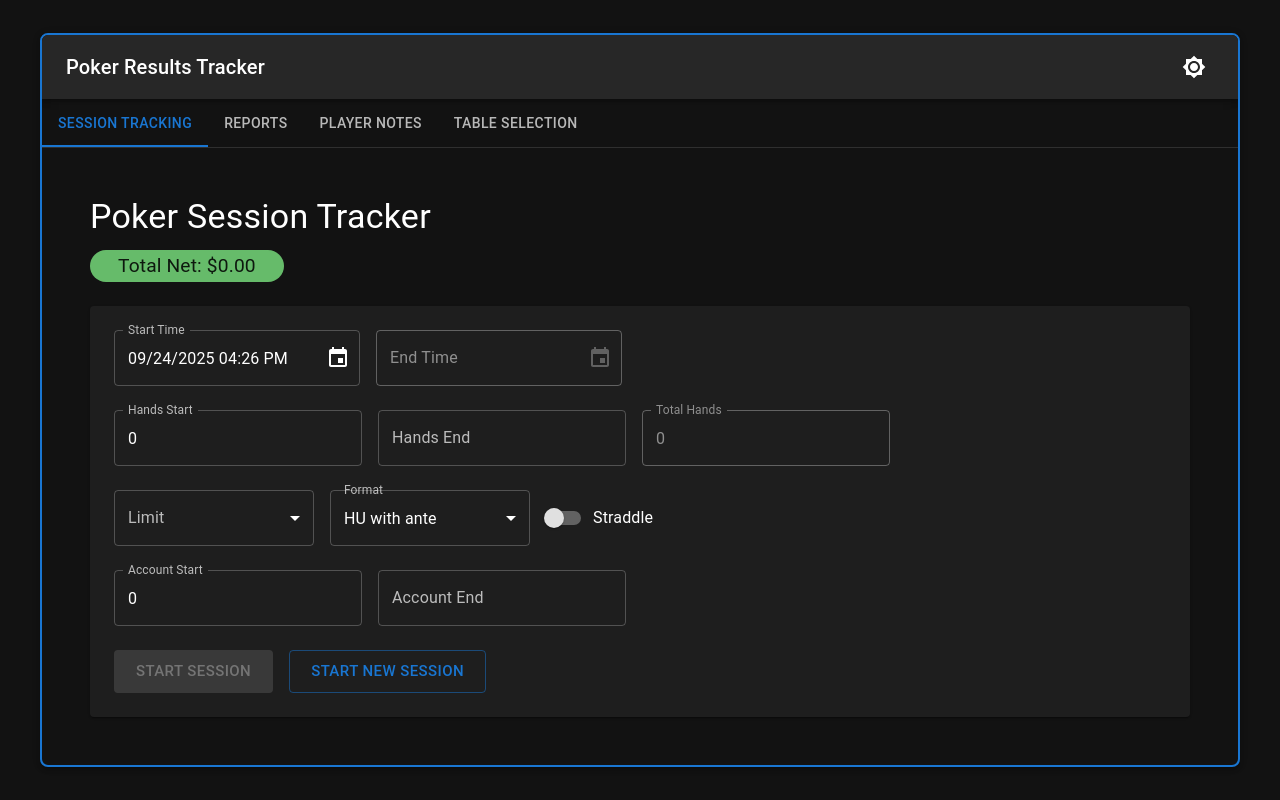
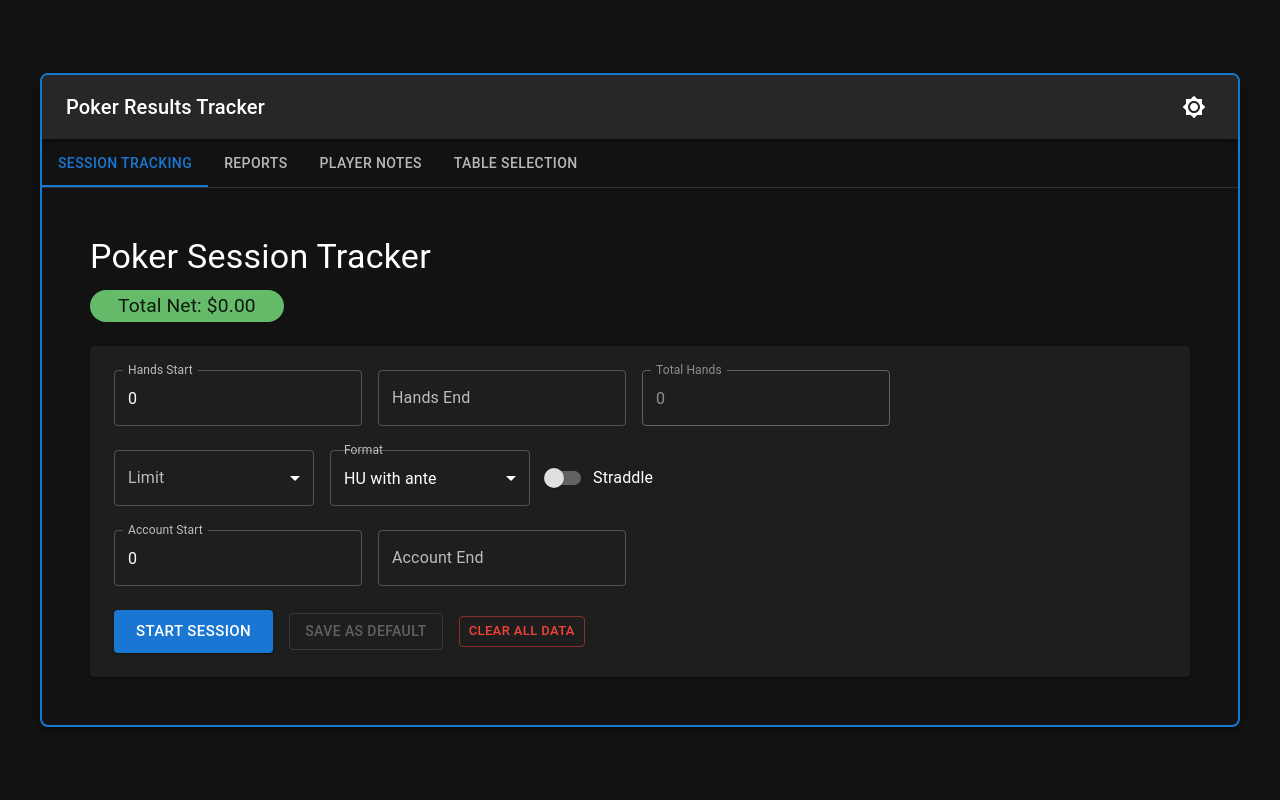
Before and after one commit to aaronpope007/poker-results-tracker, a React (Vite) app: page / in a window 1280 px wide. Built offline with nearby package versions, Linux system fonts and the light colour scheme.

Commit message:
enhanced session starting

```diff
--- a/package.json
+++ b/package.json
@@ -14,7 +14,6 @@
     "@emotion/styled": "^11.14.1",
     "@mui/icons-material": "^7.3.2",
     "@mui/material": "^7.3.2",
-    "@mui/x-date-pickers": "^8.11.2",
     "date-fns": "^4.1.0",
     "react": "^19.1.1",
     "react-dom": "^19.1.1"
--- a/src/components/SessionTab.tsx
+++ b/src/components/SessionTab.tsx
@@ -1,4 +1,4 @@
-import { useState, useEffect } from 'react';
+import { useState, useEffect, useCallback } from 'react';
 import {
   Box,
   Paper,
@@ -12,31 +12,63 @@ import {
   FormControlLabel,
   Button,
   Chip,
+  Alert,
 } from '@mui/material';
-import { DateTimePicker } from '@mui/x-date-pickers/DateTimePicker';
-import { LocalizationProvider } from '@mui/x-date-pickers/LocalizationProvider';
-import { AdapterDateFns } from '@mui/x-date-pickers/AdapterDateFns';
 import { differenceInMinutes } from 'date-fns';
 import { useApp } from '../context/AppContext';
 import type { Session } from '../types';
 
 export default function SessionTab() {
   const { state, dispatch } = useApp();
+
+  // Safety check to prevent crashes
+  if (!state) {
+    return <div>Loading...</div>;
+  }
   const [session, setSession] = useState<Partial<Session>>({
     date: new Date(),
-    startTime: new Date(),
+    startTime: undefined,
     endTime: undefined,
     handsStart: 0,
     limit: '',
     format: 'HU with ante',
     straddle: false,
     accountStart: 0,
-    isActive: true,
+    isActive: false,
   });
 
   const [isEditing, setIsEditing] = useState(false);
+  const [currentTime, setCurrentTime] = useState(new Date());
 
+  // Timer effect for live updates - only when session is active
   useEffect(() => {
+    if (!state.currentSession?.isActive) return;
+
+    const timer = setInterval(() => {
+      setCurrentTime(new Date());
+    }, 1000);
+
+    return () => clearInterval(timer);
+  }, [state.currentSession?.isActive]);
+
+  // Load default settings and previous session data
+  useEffect(() => {
+    // Load default settings from localStorage
+    const defaultSettings = localStorage.getItem('poker-default-settings');
+    if (defaultSettings) {
+      try {
+        const settings = JSON.parse(defaultSettings);
+        setSession(prev => ({
+          ...prev,
+          limit: settings.limit || '',
+          format: settings.format || 'HU with ante',
+        }));
+      } catch (error) {
+        console.error('Error loading default settings:', error);
+      }
+    }
+
+    // Load previous session data
     if (state.sessions.length > 0) {
       const lastSession = state.sessions[state.sessions.length - 1];
       if (lastSession.handsEnd) {
@@ -50,10 +82,11 @@ export default function SessionTab() {
   }, [state.sessions]);
 
   const handleStartSession = () => {
+    const now = new Date();
     const newSession: Session = {
       id: Date.now().toString(),
-      date: session.date || new Date(),
-      startTime: session.startTime || new Date(),
+      date: now,
+      startTime: now,
       handsStart: session.handsStart || 0,
       limit: session.limit || '',
       format: session.format || 'HU with ante',
@@ -65,14 +98,73 @@ export default function SessionTab() {
     dispatch({ type: 'ADD_SESSION', payload: newSession });
     dispatch({ type: 'SET_CURRENT_SESSION', payload: newSession });
     setIsEditing(true);
+
+    // Initialize timer for the new session
+    setCurrentTime(now);
+
+    // Reset form for next session but keep current limit and format
+    setSession(prev => ({
+      date: new Date(),
+      startTime: undefined,
+      endTime: undefined,
+      handsStart: 0,
+      limit: prev.limit,
+      format: prev.format,
+      straddle: false,
+      accountStart: 0,
+      isActive: false,
+    }));
+  };
+
+  const handleSaveDefaults = () => {
+    const defaultSettings = {
+      limit: session.limit,
+      format: session.format,
+    };
+    localStorage.setItem('poker-default-settings', JSON.stringify(defaultSettings));
+    alert('Default settings saved!');
+  };
+
+  const handleClearSession = () => {
+    try {
+      dispatch({ type: 'SET_CURRENT_SESSION', payload: null });
+      setIsEditing(false);
+      setCurrentTime(new Date());
+
+      // Reset session form to default state
+      setSession(prev => ({
+        date: new Date(),
+        startTime: undefined,
+        endTime: undefined,
+        handsStart: 0,
+        limit: prev.limit || '',
+        format: prev.format || 'HU with ante',
+        straddle: false,
+        accountStart: 0,
+        isActive: false,
+      }));
+    } catch (error) {
+      console.error('Error clearing session:', error);
+      // Fallback: reload the page
+      window.location.reload();
+    }
+  };
+
+  const handleClearAllData = () => {
+    if (confirm('Are you sure you want to clear all data? This cannot be undone.')) {
+      localStorage.removeItem('poker-tracker-data');
+      localStorage.removeItem('poker-default-settings');
+      window.location.reload();
+    }
   };
 
   const handleEndSession = () => {
     if (!state.currentSession) return;
 
+    const now = new Date();
     const updatedSession: Session = {
       ...state.currentSession,
-      endTime: session.endTime || new Date(),
+      endTime: now,
       handsEnd: session.handsEnd,
       accountEnd: session.accountEnd,
       isActive: false,
@@ -81,35 +173,25 @@ export default function SessionTab() {
     dispatch({ type: 'UPDATE_SESSION', payload: updatedSession });
     dispatch({ type: 'SET_CURRENT_SESSION', payload: null });
     setIsEditing(false);
+
+    // Stop the timer when session ends
+    setCurrentTime(now);
   };
 
-  const handleStartNewSession = () => {
-    // Reset form to default values
-    setSession({
-      date: new Date(),
-      startTime: new Date(),
-      endTime: undefined,
-      handsStart: 0,
-      limit: '',
-      format: 'HU with ante',
-      straddle: false,
-      accountStart: 0,
-      isActive: true,
-    });
-    setIsEditing(false);
 
-    // Clear current session if any
-    dispatch({ type: 'SET_CURRENT_SESSION', payload: null });
-  };
 
-  const getSessionDuration = () => {
-    if (!session.startTime) return '0h 0m';
-    const endTime = session.endTime || new Date();
-    const minutes = differenceInMinutes(endTime, session.startTime);
+  const getCurrentSessionDuration = useCallback(() => {
+    if (!state.currentSession?.startTime || !state.currentSession?.isActive) return '0h 0m';
+    try {
+      const minutes = differenceInMinutes(currentTime, state.currentSession.startTime);
       const hours = Math.floor(minutes / 60);
       const remainingMinutes = minutes % 60;
       return `${hours}h ${remainingMinutes}m`;
-  };
+    } catch (error) {
+      console.error('Error calculating session duration:', error);
+      return '0h 0m';
+    }
+  }, [state.currentSession?.startTime, state.currentSession?.isActive, currentTime]);
 
   const getTotalHands = () => {
     if (!session.handsEnd || !session.handsStart) return 0;
@@ -137,8 +219,11 @@ export default function SessionTab() {
     }, 0);
   };
 
+  const canEndSession = () => {
+    return !!(session.handsStart && session.handsEnd && session.accountStart && session.accountEnd);
+  };
+
   return (
-    <LocalizationProvider dateAdapter={AdapterDateFns}>
     <Box sx={{ p: 3 }}>
       <Typography variant="h4" gutterBottom>
         Poker Session Tracker
@@ -152,29 +237,20 @@ export default function SessionTab() {
         />
       </Box>
 
+      {/* Current Session Status */}
+      {state.currentSession && state.currentSession.isActive && state.currentSession.startTime && (
+        <Alert severity="info" sx={{ mb: 3 }}>
+          <Typography variant="h6">
+            Session Active - Started: {state.currentSession.startTime.toLocaleString()}
+          </Typography>
+          <Typography variant="body1">
+            Duration: {getCurrentSessionDuration()}
+          </Typography>
+        </Alert>
+      )}
+
       <Paper sx={{ p: 3 }}>
         <Box sx={{ display: 'flex', flexDirection: 'column', gap: 3 }}>
-            <Box sx={{ display: 'flex', gap: 2, flexWrap: 'wrap' }}>
-              <Box sx={{ minWidth: 200 }}>
-                <DateTimePicker
-                  label="Start Time"
-                  value={session.startTime}
-                  onChange={(time) => setSession(prev => ({ ...prev, startTime: time || new Date() }))}
-                  slotProps={{ textField: { fullWidth: true } }}
-                  minutesStep={1}
-                />
-              </Box>
-              <Box sx={{ minWidth: 200 }}>
-                <DateTimePicker
-                  label="End Time"
-                  value={session.endTime}
-                  onChange={(time) => setSession(prev => ({ ...prev, endTime: time || undefined }))}
-                  slotProps={{ textField: { fullWidth: true } }}
-                  disabled={!isEditing}
-                  minutesStep={1}
-                />
-              </Box>
-            </Box>
 
             <Box sx={{ display: 'flex', gap: 2, flexWrap: 'wrap' }}>
               <TextField
@@ -264,12 +340,6 @@ export default function SessionTab() {
             {state.currentSession && (
               <Box sx={{ display: 'flex', gap: 2, flexWrap: 'wrap' }}>
                 <TextField
-                  label="Session Duration"
-                  value={getSessionDuration()}
-                  sx={{ minWidth: 150 }}
-                  disabled
-                />
-                <TextField
                   label="Hands Per Hour"
                   value={getHandsPerHour()}
                   sx={{ minWidth: 150 }}
@@ -287,40 +357,57 @@ export default function SessionTab() {
               </Typography>
             )}
 
-            <Box sx={{ display: 'flex', gap: 2, flexWrap: 'wrap' }}>
+            <Box sx={{ display: 'flex', gap: 2, flexWrap: 'wrap', alignItems: 'center' }}>
               {!isEditing ? (
                 <>
                   <Button
                     variant="contained"
                     size="large"
                     onClick={handleStartSession}
-                    disabled={!session.limit}
                   >
                     Start Session
                   </Button>
                   <Button
                     variant="outlined"
-                    size="large"
-                    onClick={handleStartNewSession}
+                    size="medium"
+                    onClick={handleSaveDefaults}
+                    disabled={!session.limit || !session.format}
                   >
-                    Start New Session
+                    Save as Default
+                  </Button>
+                  <Button
+                    variant="outlined"
+                    color="error"
+                    size="small"
+                    onClick={handleClearAllData}
+                  >
+                    Clear All Data
                   </Button>
                 </>
               ) : (
+                <>
                   <Button
                     variant="contained"
                     color="error"
                     size="large"
                     onClick={handleEndSession}
-                  disabled={!session.handsEnd || !session.accountEnd}
+                    disabled={!canEndSession()}
                   >
                     End Session
                   </Button>
+                  <Button
+                    variant="outlined"
+                    color="warning"
+                    size="medium"
+                    onClick={handleClearSession}
+                  >
+                    Clear Session
+                  </Button>
+                </>
               )}
             </Box>
           </Box>
         </Paper>
       </Box>
-    </LocalizationProvider>
     );
 }
--- a/src/context/AppContext.tsx
+++ b/src/context/AppContext.tsx
@@ -100,6 +100,12 @@ export function AppProvider({ children }: { children: React.ReactNode }) {
             endTime: session.endTime ? new Date(session.endTime) : undefined,
           }));
         }
+
+        // Clear any active sessions on app startup (hard reset behavior)
+        if (parsed.currentSession) {
+          parsed.currentSession = null;
+        }
+
         dispatch({ type: 'LOAD_DATA', payload: parsed });
         console.log('Data loaded successfully');
       } catch (error) {
```
Also changed, not shown: 1 other file (tests, documents, lock files or other folders). Lines whose indentation alone changed are shown as unchanged.
